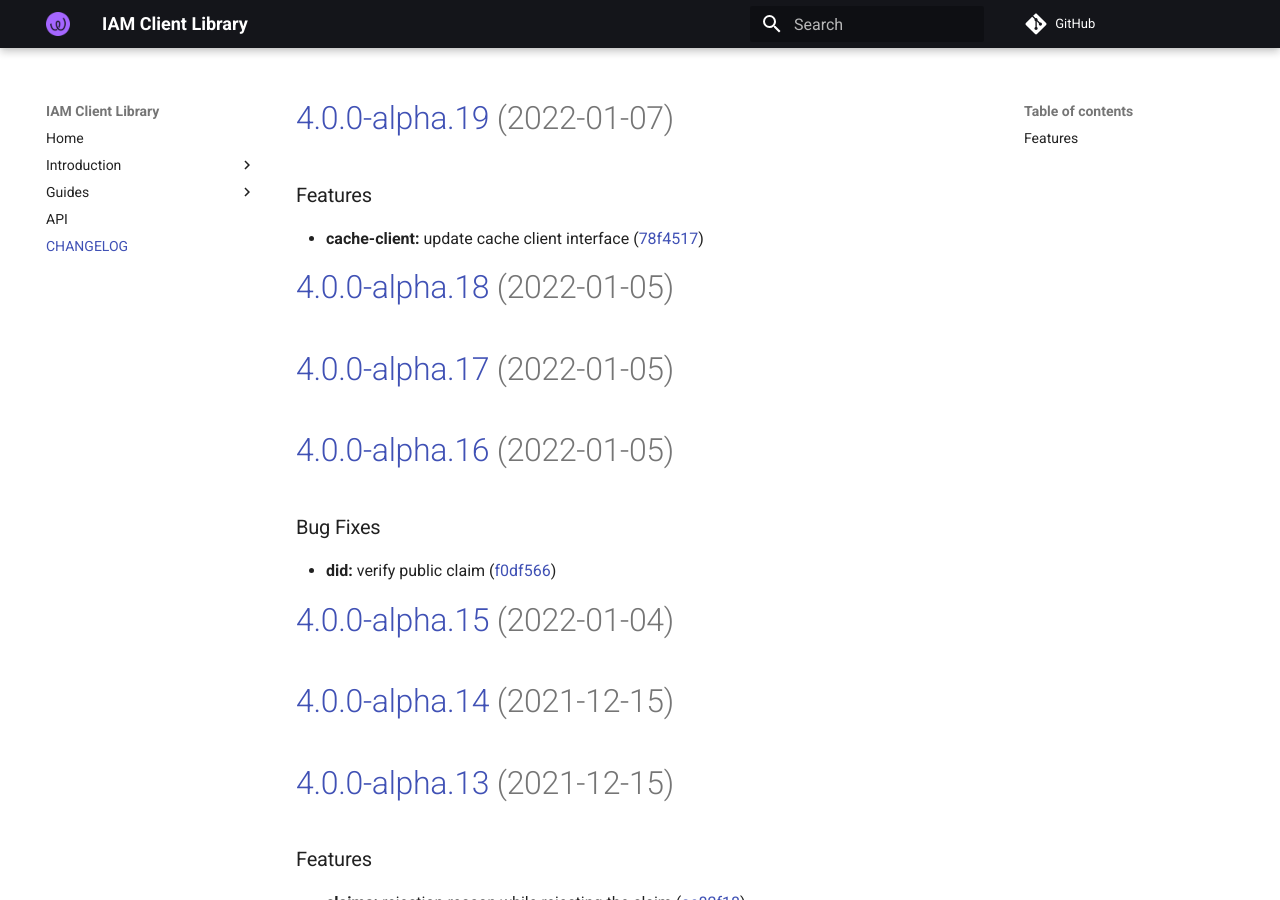
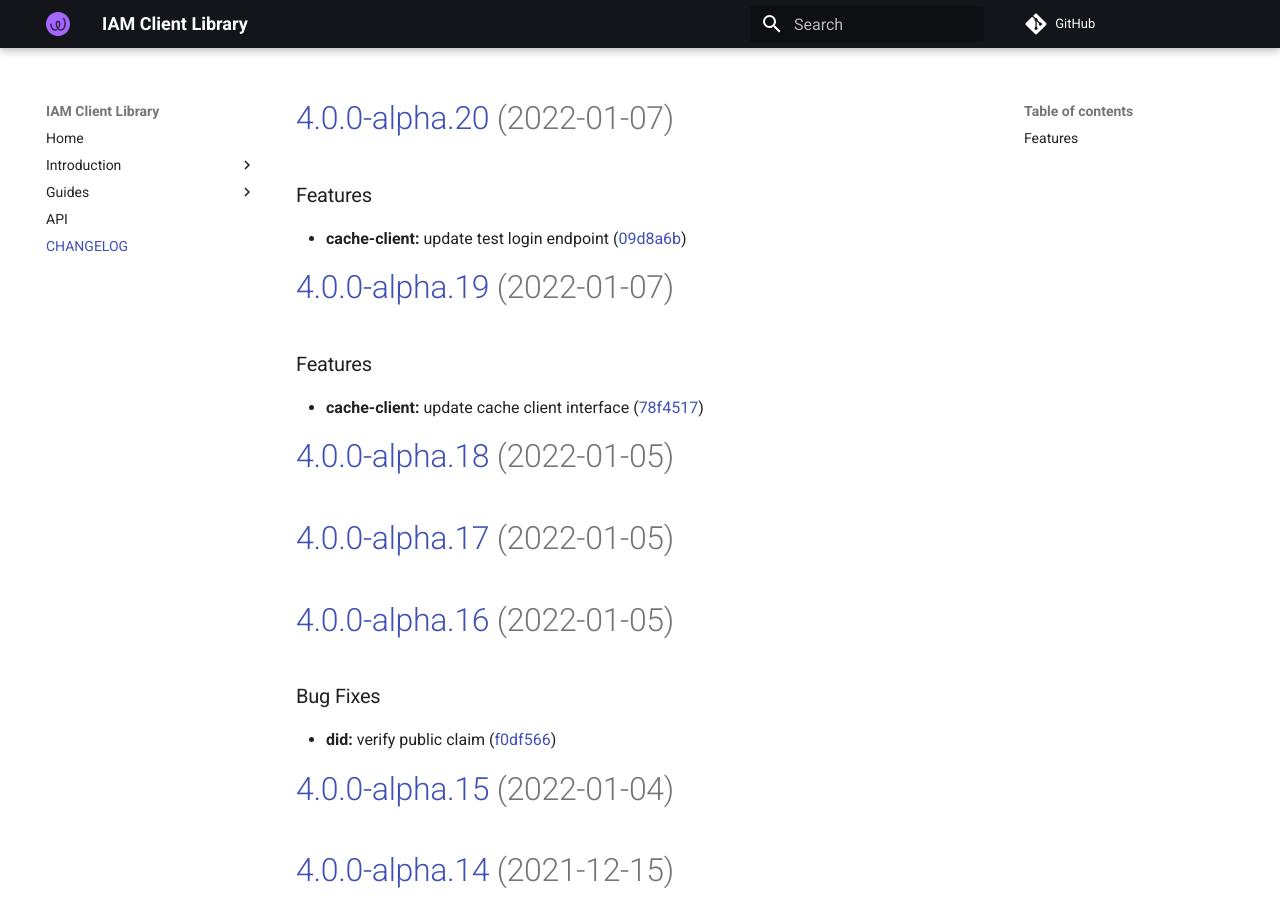
Before and after one commit to energywebfoundation/iam-client-lib, an MkDocs documentation site: the page built from docs/CHANGELOG.md, in a window 1280 px wide and 900 px high. Built offline with MkDocs 1.6.1 and Material for MkDocs 9.7.7, drawn with Linux system fonts in a browser that asks for light colours; comment, search, counter and statistics services are not loaded.

Commit message:
chore(release): 4.0.0-alpha.20 [skip ci]
# [4.0.0-alpha.20](https://github.com/energywebfoundation/iam-client-lib/compare/v4.0.0-alpha.19...v4.0.0-alpha.20) (2022-01-07)

### Features

* **cache-client:** update test login endpoint ([09d8a6b](https://github.com/energywebfoundation/iam-client-lib/commit/09d8a6b51664613353bb8f107f4a2a3d0d9eecb9))

```diff
--- a/docs/CHANGELOG.md
+++ b/docs/CHANGELOG.md
@@ -1,3 +1,10 @@
+# [4.0.0-alpha.20](https://github.com/energywebfoundation/iam-client-lib/compare/v4.0.0-alpha.19...v4.0.0-alpha.20) (2022-01-07)
+
+
+### Features
+
+* **cache-client:** update test login endpoint ([09d8a6b](https://github.com/energywebfoundation/iam-client-lib/commit/09d8a6b51664613353bb8f107f4a2a3d0d9eecb9))
+
 # [4.0.0-alpha.19](https://github.com/energywebfoundation/iam-client-lib/compare/v4.0.0-alpha.18...v4.0.0-alpha.19) (2022-01-07)
 
 
--- a/package.json
+++ b/package.json
@@ -1,6 +1,6 @@
 {
     "name": "iam-client-lib",
-    "version": "4.0.0-alpha.19",
+    "version": "4.0.0-alpha.20",
     "description": "Library for Decentralized Identity and Access Management",
     "main": "dist/index.js",
     "module": "dist/index.esm.js",
```
